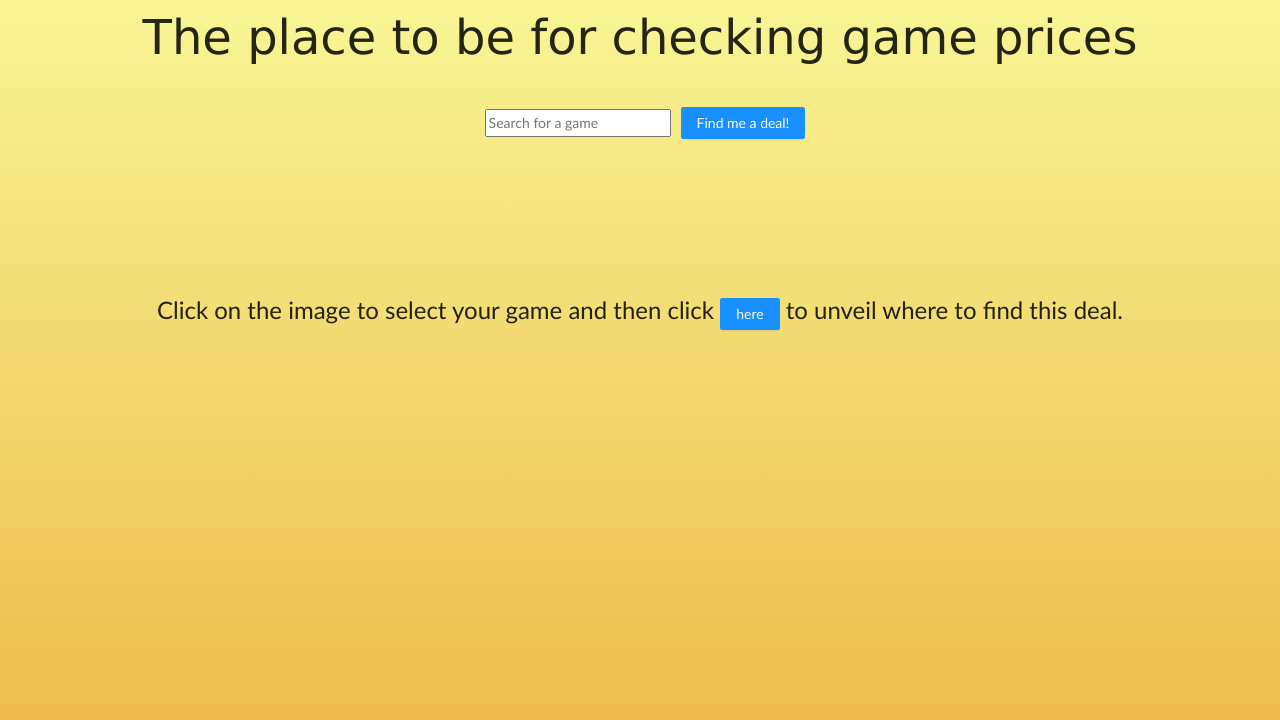
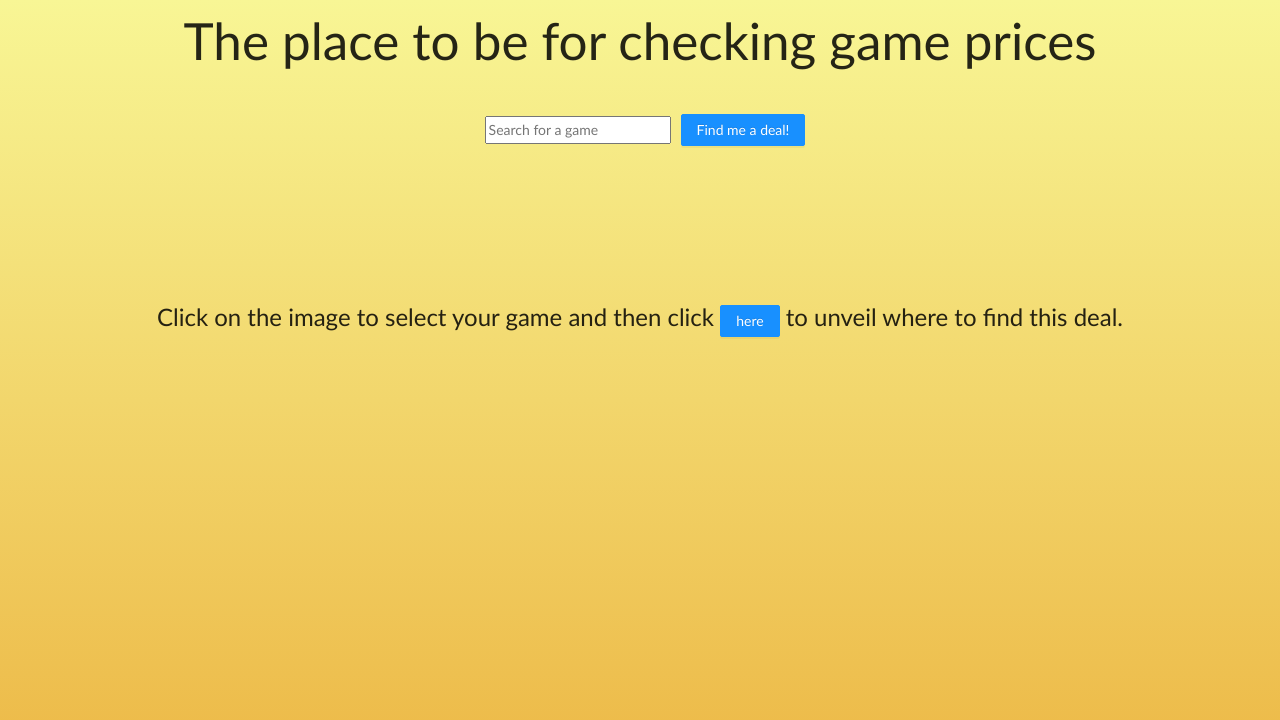
Before and after one commit to RobertHJones/game-api-project, a React app: page / in a window 1280 px wide. Built offline with nearby package versions, Linux system fonts and the light colour scheme.

Commit message:
title font

```diff
--- a/src/Components/Heading/index.css
+++ b/src/Components/Heading/index.css
@@ -1,6 +1,5 @@
 h1 {
-  font-family: "Lucida Sans", "Lucida Sans Regular", "Lucida Grande",
-    "Lucida Sans Unicode", Geneva, Verdana, sans-serif;
-  text-align: center;
-  font-size: 3rem;
+  font-family: "Trebuchet MS", "Lucida Sans Unicode", "Lucida Grande",
+    "Lucida Sans", Arial, sans-serif;
+  font-size: 3.2rem;
 }
```
